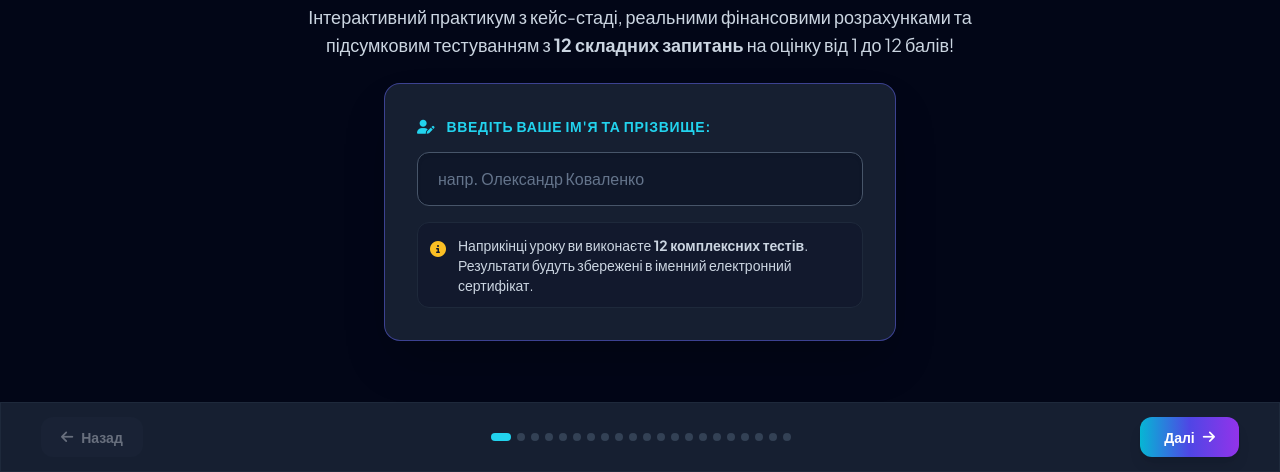
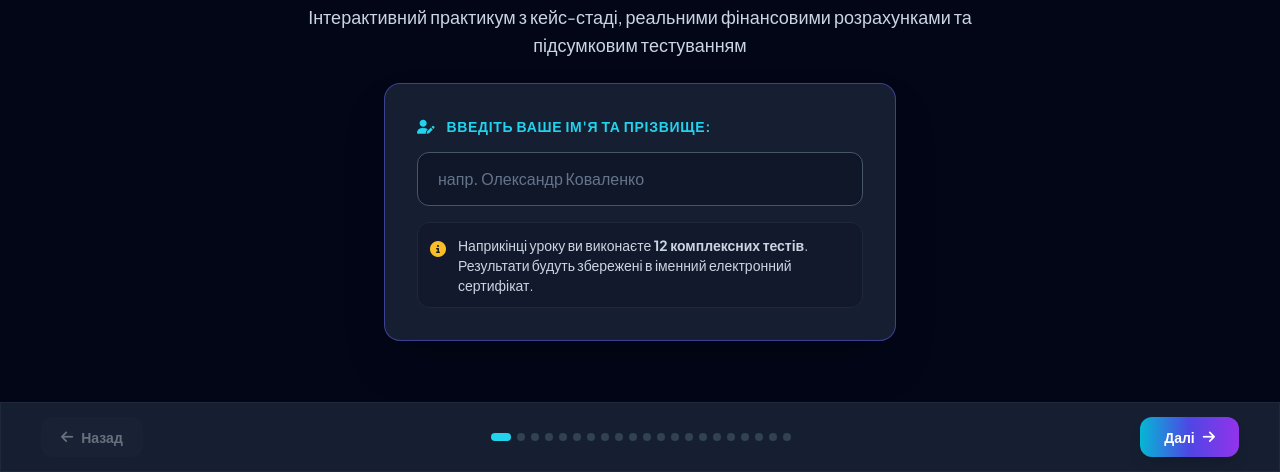
Before and after one commit to SmartFinEdu/art-of-opportunity, a plain HTML site: page index.html in a window 1280 px wide. Shown: the part 328-800 px from the top of the page. Drawn offline with nearby package versions, Linux system fonts and the light colour scheme; a web font is replaced by a local one.

Commit message:
Update index.html

```diff
--- a/index.html
+++ b/index.html
@@ -86,7 +86,7 @@
                 </h1>
 
                 <p class="text-slate-300 text-sm md:text-lg max-w-3xl font-normal leading-relaxed">
-                    Інтерактивний практикум з кейс-стаді, реальними фінансовими розрахунками та підсумковим тестуванням з <b>12 складних запитань</b> на оцінку від 1 до 12 балів!
+                    Інтерактивний практикум з кейс-стаді, реальними фінансовими розрахунками та підсумковим тестуванням
                 </p>
 
                 <!-- Name Input Box -->
```
